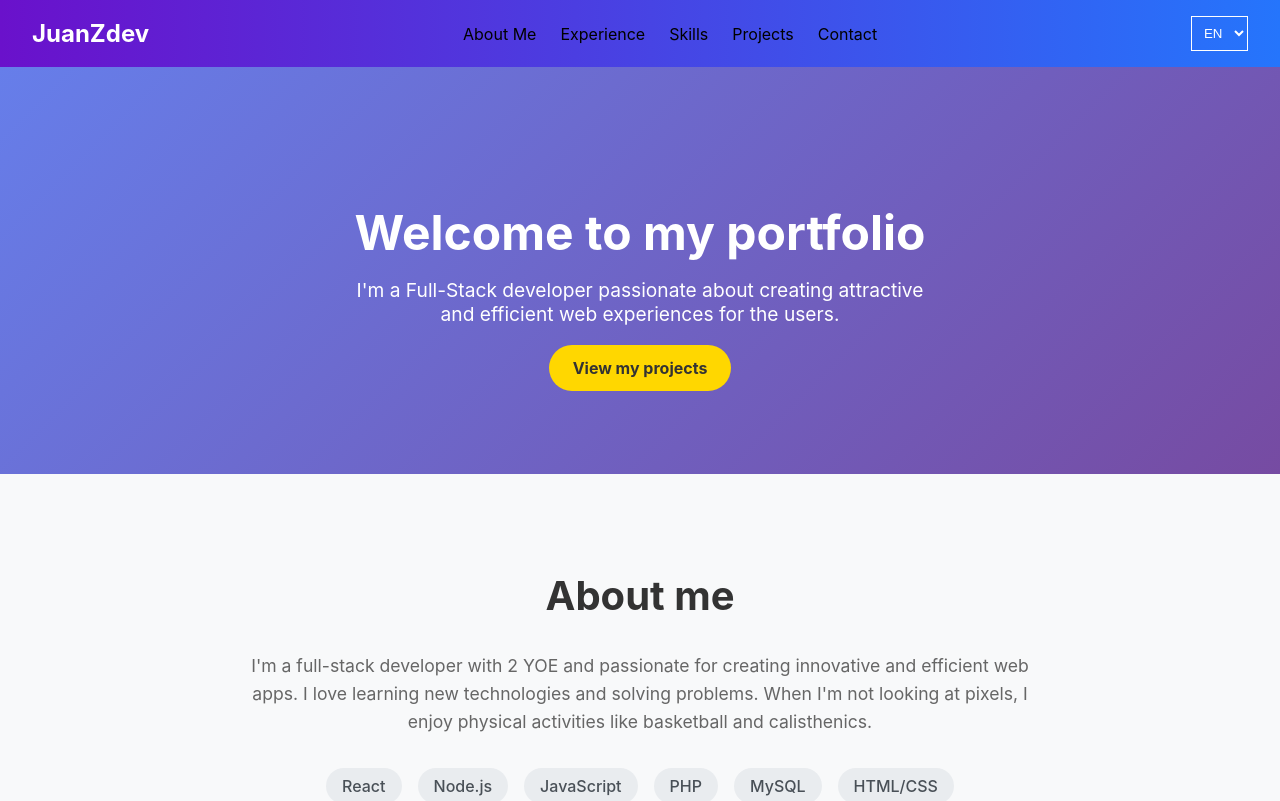
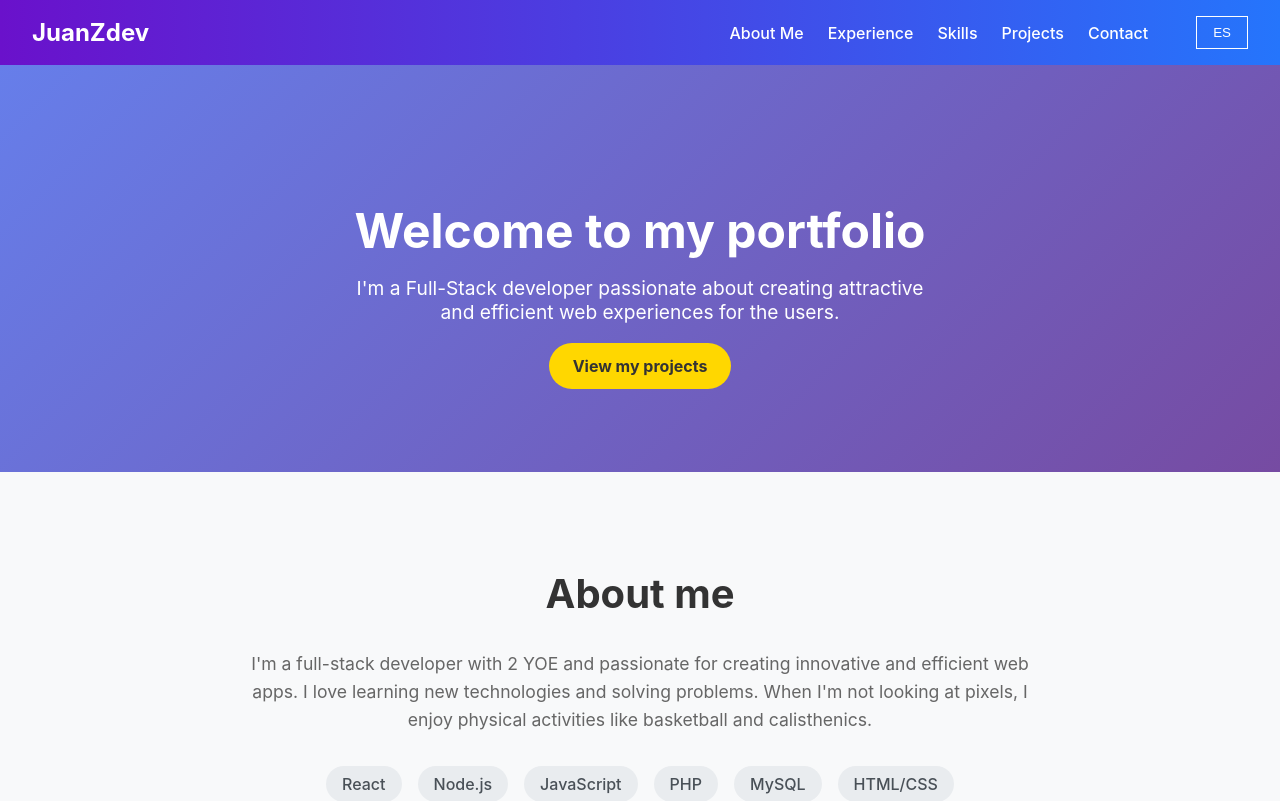
Before and after one commit to JuanZorrilla95/portafolio2024, a React (Create React App) app: page / in a window 1280 px wide. Shown: the top 801 px of the page. Built offline with nearby package versions, Linux system fonts and the light colour scheme.

Commit message:
A better view for the languages.

```diff
--- a/src/components/Header.js
+++ b/src/components/Header.js
@@ -28,7 +28,7 @@ const NavLinks = styled.ul`
   list-style: none;
   margin: 0;
   padding: 0;
-
+  align-items: center;
   @media (max-width: 768px) {
     flex-direction: column;
     width: 100%;
@@ -40,12 +40,9 @@ const NavLinks = styled.ul`
 const NavItem = styled.li`
   margin-left: 1.5rem;
   transition: transform 0.3s ease;
-
   &:hover {
     transform: scale(1.1);
-    cursor: pointer;
   }
-
   @media (max-width: 768px) {
     margin: 1rem 0;
   }
@@ -56,20 +53,25 @@ const NavLink = styled(Link)`
   text-decoration: none;
   font-weight: 500;
   transition: opacity 0.3s ease;
-
+  cursor: pointer;
   &:hover {
     opacity: 0.8;
   }
 `;
 
-const LanguageSelector = styled.select`
-  margin-left: 1.5rem;
+const LanguageButton = styled.button`
   background-color: transparent;
   color: white;
   border: 1px solid white;
-  padding: 0.5rem;
+  padding: 0.5rem 1rem;
+  margin-left: 1.5rem;
   cursor: pointer;
-
+  transition: all 0.3s ease;
+  font-weight: 500;
+  &:hover {
+    background-color: rgba(255, 255, 255, 0.1);
+    transform: scale(1.1);
+  }
   @media (max-width: 768px) {
     margin: 1rem 0;
   }
@@ -82,7 +84,6 @@ const MenuButton = styled.button`
   color: white;
   font-size: 1.5rem;
   cursor: pointer;
-
   @media (max-width: 768px) {
     display: block;
   }
@@ -91,6 +92,7 @@ const MenuButton = styled.button`
 function Header() {
   const { language, setLanguage } = useContext(LanguageContext);
   const [isMenuOpen, setIsMenuOpen] = useState(false);
+
   const navItems = {
     en: [
       { to: "about", text: "About Me" },
@@ -106,7 +108,10 @@ function Header() {
       { to: "projects", text: "Proyectos" },
       { to: "contact", text: "Contacto" }
     ],
+  };
 
+  const toggleLanguage = () => {
+    setLanguage(language === 'en' ? 'es' : 'en');
   };
 
   return (
@@ -119,19 +124,17 @@ function Header() {
         <NavLinks isOpen={isMenuOpen}>
           {navItems[language].map((item) => (
             <NavItem key={item.to}>
-              <Link to={item.to} smooth={true} duration={500}>
+              <NavLink to={item.to} smooth={true} duration={500}>
                 {item.text}
-              </Link>
+              </NavLink>
             </NavItem>
           ))}
+          <NavItem>
+            <LanguageButton onClick={toggleLanguage}>
+              {language === 'en' ? 'ES' : 'EN'}
+            </LanguageButton>
+          </NavItem>
         </NavLinks>
-        <LanguageSelector
-          value={language}
-          onChange={(e) => setLanguage(e.target.value)}
-        >
-          <option value="en">EN</option>
-          <option value="es">ES</option>
-        </LanguageSelector>
       </Nav>
     </HeaderWrapper>
   );
```
Lines whose indentation alone changed are shown as unchanged.
